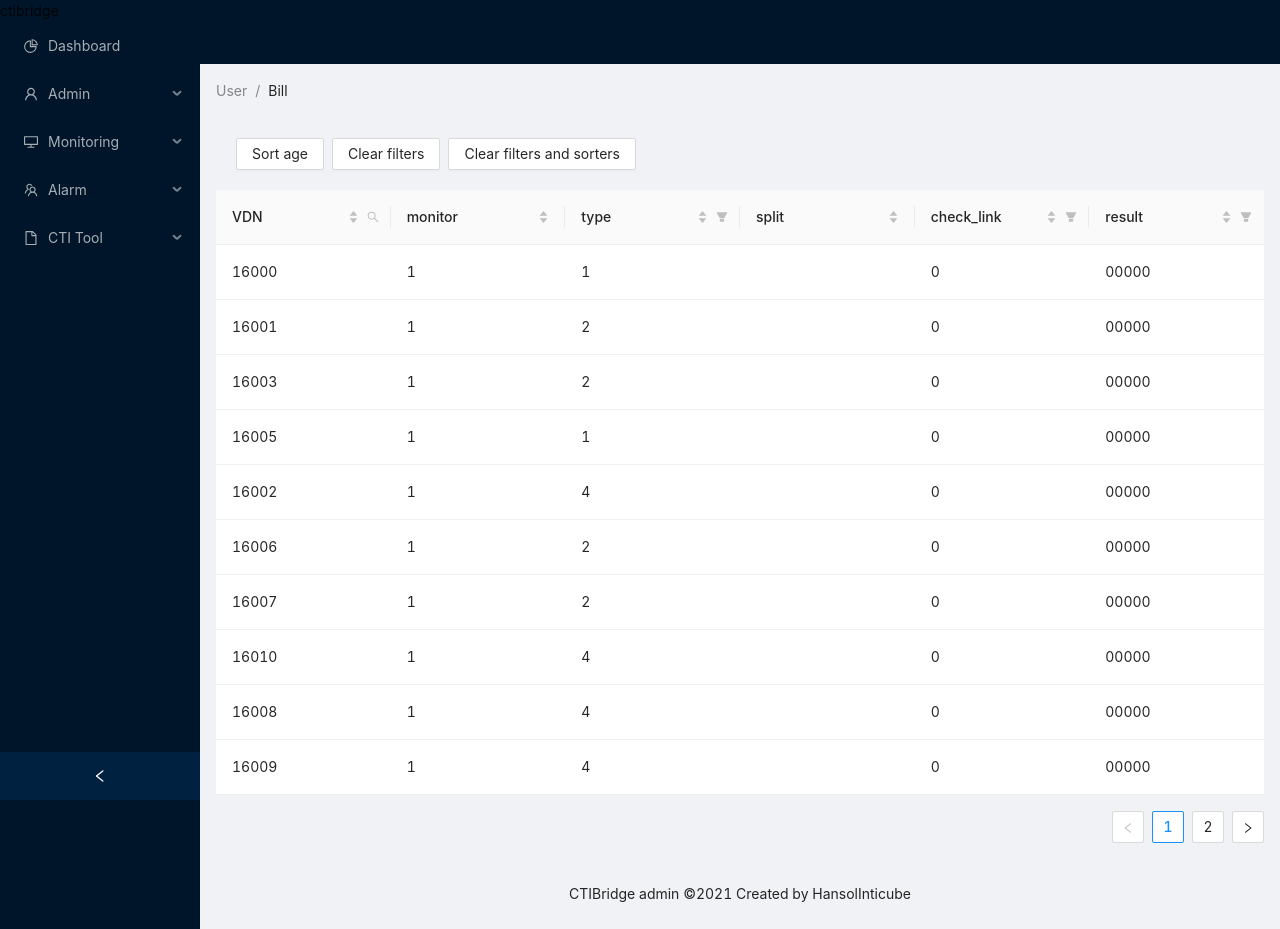
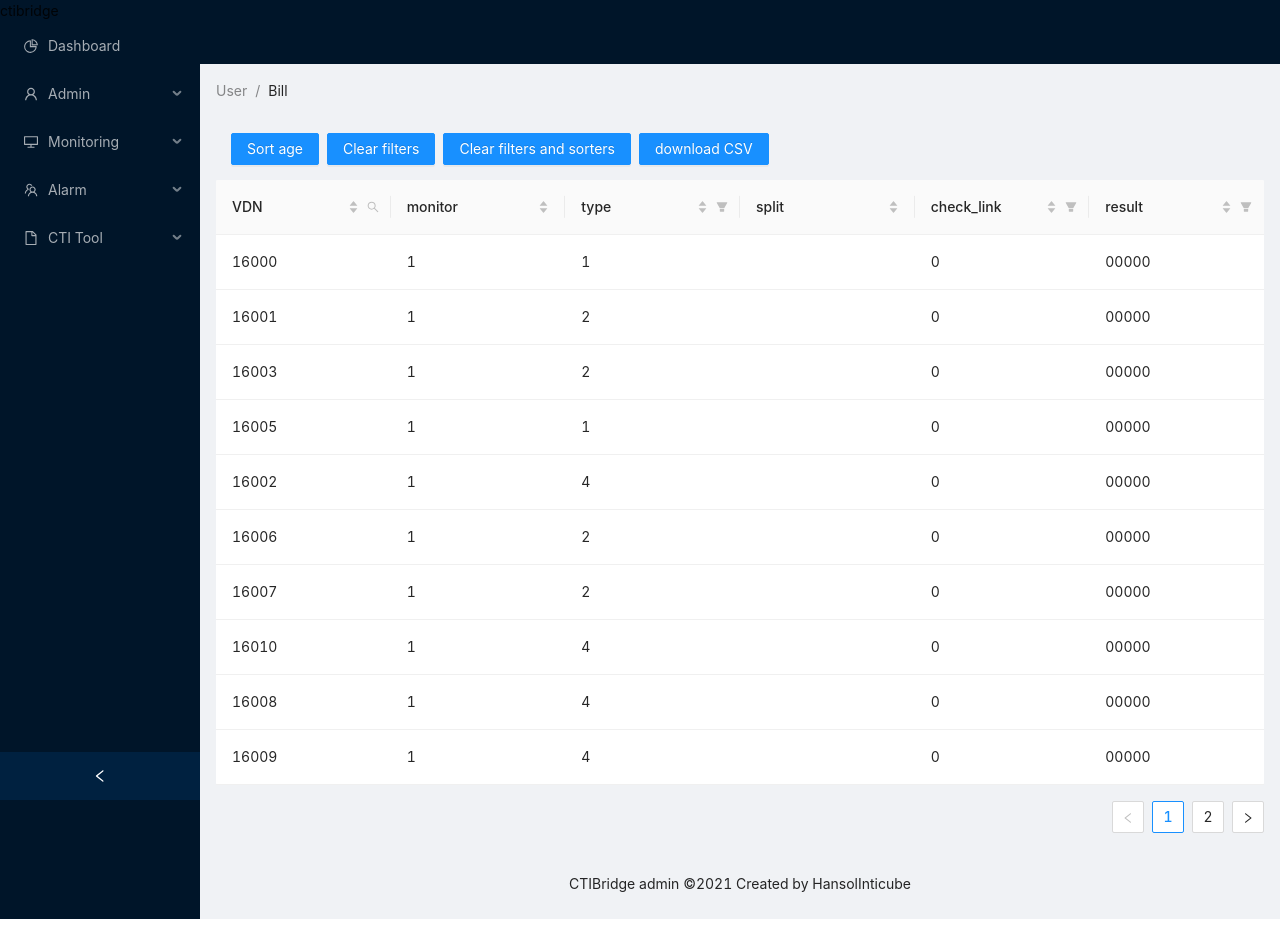
Before and after one commit to soonysoo/monitoringCTI, a React (Create React App) app: page /admin/vdn in a window 1280 px wide. Built offline with nearby package versions, Linux system fonts and the light colour scheme.

Commit message:
VDN CSV다운로드 기능 추가

```diff
--- a/src/components/admin/IVR/IVRTable.js
+++ b/src/components/admin/IVR/IVRTable.js
@@ -106,7 +106,7 @@ class IVRTable extends React.Component {
         dataIndex: 'operation',
         render: (_, record) =>
           this.state.dataSource.length >= 1 ? (
-            <Popconfirm title="정말 삭제하시겠습니까?" onConfirm={() =>{this.handleDelete(record.VDN); console.log(record)}}>
+            <Popconfirm title="정말 삭제하시겠습니까?" onConfirm={() =>{this.handleDelete(record.IVR); console.log(record)}}>
               <a>Delete</a>
             </Popconfirm>
           ) : null,
@@ -156,10 +156,9 @@ class IVRTable extends React.Component {
   }
 
   handleDelete = (key) => {
-    console.log(key);
     const dataSource = [...this.state.dataSource];
     this.setState({
-      dataSource: dataSource.filter((item) => item.VDN !== key ),
+      dataSource: dataSource.filter((item) => item.IVR !== key)
     });
   };
   handleAdd = (data) => {
--- a/src/components/admin/VDN/VDNSearch.js
+++ /dev/null
@@ -1,11 +0,0 @@
-import React from 'react';
-
-const VDNSearch = () => {
-  return (
-    <div>
-
-    </div>
-  );
-};
-
-export default VDNSearch;
--- a/src/components/admin/VDN/VDNTable.js
+++ b/src/components/admin/VDN/VDNTable.js
@@ -19,6 +19,8 @@ class VDNTable extends React.Component {
     searchText: '',
     searchedColumn: ''
   };
+
+
 
   handleChange = (pagination, filters, sorter) => {
     console.log('Various parameters', pagination, filters, sorter);
@@ -62,6 +64,54 @@ class VDNTable extends React.Component {
       },
     });
   };
+
+  downloadCSV = () => {
+    const data = this.props.data;
+    const jsonData = JSON.stringify(data);
+    let arrData = JSON.parse(jsonData);
+
+    let CSV = '';
+    CSV += "IVR채널" + '\r\n\n';
+
+    let row = "";
+    console.log(arrData[0])
+    for (let index in arrData[0]) {
+      console.log(index);
+        row += index + ',';
+    }
+    row = row.slice(0, -1);
+    CSV += row + '\r\n';
+
+    for (let i = 0; i < arrData.length; i++) {
+      let row = "";
+      for (let index in arrData[i]) {
+          row += '"' + arrData[i][index] + '",';
+      }
+
+      row.slice(0, row.length - 1);
+      CSV += row + '\r\n';
+    }
+
+    if (CSV == '') {
+        alert("Invalid data");
+        return;
+    }
+
+    let fileName = "MyReport_";
+    fileName += "IVR채널".replace(/ /g,"_");
+
+    //Initialize file format you want csv or xls
+    let uri = 'data:text/csv;charset=utf-8,\uFEFF' + encodeURI(CSV);
+
+    let link = document.createElement("a");
+    link.href = uri;
+    link.style = "visibility:hidden";
+    link.download = fileName + ".csv";
+
+    document.body.appendChild(link);
+    link.click();
+    document.body.removeChild(link);
+  }
 
   getColumnSearchProps = dataIndex => ({
     filterDropdown: ({ setSelectedKeys, selectedKeys, confirm, clearFilters }) => (
@@ -217,10 +267,11 @@ class VDNTable extends React.Component {
     ];
     return (
       <>
-        <Space style={{ margin: 20 }}>
-          <Button onClick={this.setAgeSort}>Sort age</Button>
-          <Button onClick={this.clearFilters}>Clear filters</Button>
-          <Button onClick={this.clearAll}>Clear filters and sorters</Button>
+        <Space style={{ margin: 15 }}>
+          <Button type="primary" onClick={this.setAgeSort}>Sort age</Button>
+          <Button type="primary" onClick={this.clearFilters}>Clear filters</Button>
+          <Button type="primary" onClick={this.clearAll}>Clear filters and sorters</Button>
+          <Button type="primary" onClick={this.downloadCSV}>download CSV</Button>
         </Space>
         <Table columns={columns} dataSource={vdndata.data} onChange={this.handleChange} />
       </>
--- a/src/components/admin/VDN/VDNsetting.js
+++ b/src/components/admin/VDN/VDNsetting.js
@@ -1,6 +1,5 @@
 import React from 'react';
 import VDNTable from './VDNTable.js';
-import VDNSearch from './VDNSearch.js';
 
 const vdnData = [{
                     "vdn_no"	  : "16000",
@@ -144,7 +143,6 @@ const VDNsetting = () => {
 
   return (
     <div>
-      <VDNSearch></VDNSearch>
       <VDNTable data={vdnData}></VDNTable>
     </div>
   );
```
